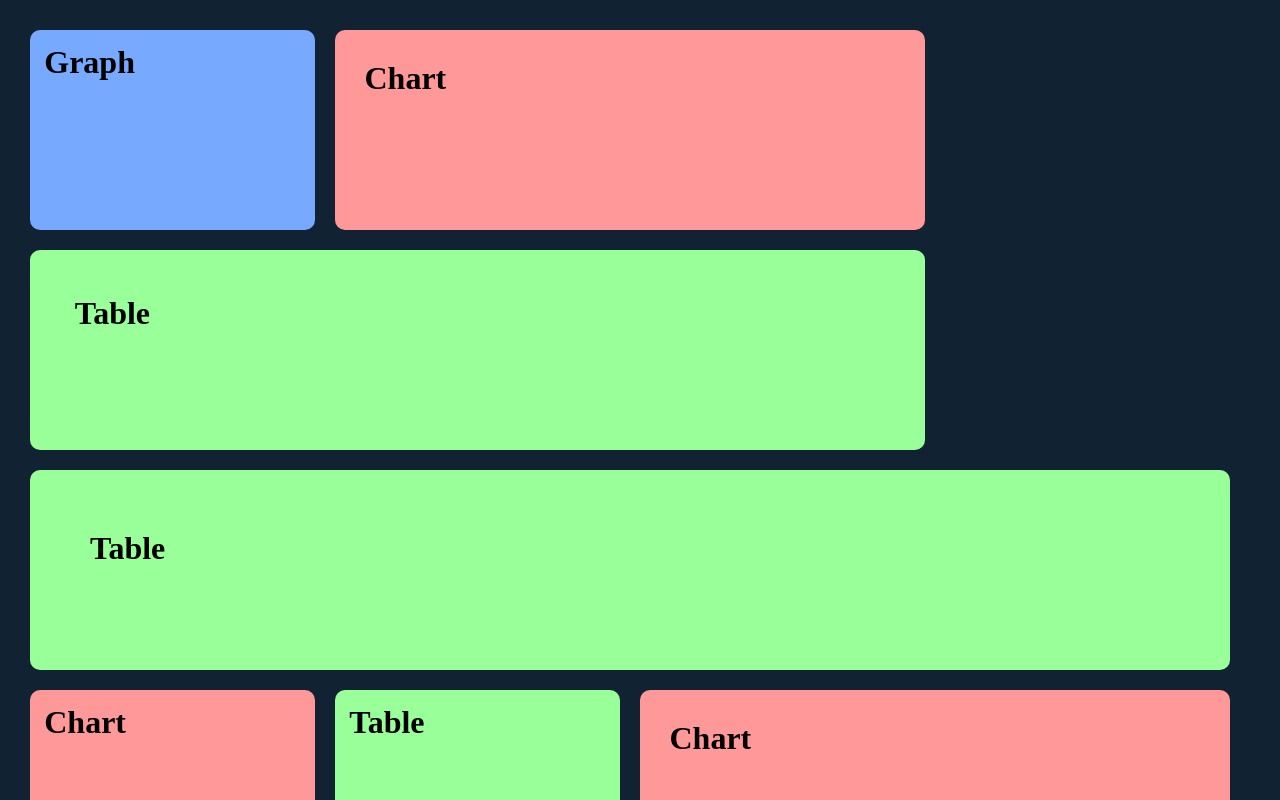
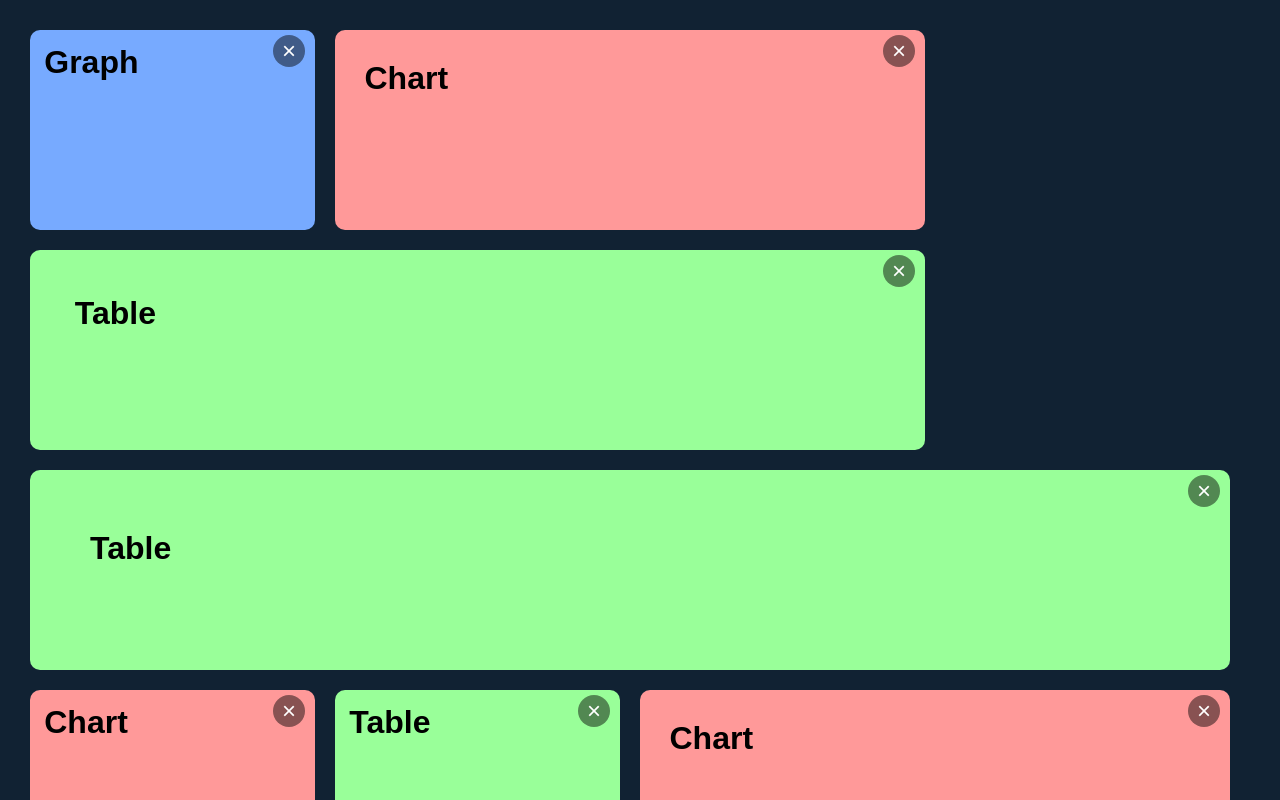
Before and after one commit to N-eeraj/vue-drag-n-drop, a Vue app: page / in a window 1280 px wide. Built offline with nearby package versions, Linux system fonts and the light colour scheme.

Commit message:
Added remove functionality

```diff
--- a/src/App.vue
+++ b/src/App.vue
@@ -1,12 +1,19 @@
 <script setup>
-import { ref } from 'vue'
+import { onMounted, ref } from 'vue'
 import WidgetBoard from './components/WidgetBoard.vue'
 import Widget from './components/Widget.vue'
 import Chart from './components/Chart.vue'
 import Table from './components/Table.vue'
 import Graph from './components/Graph.vue'
 
+import data from './data'
+
 const mainContainer = ref(null)
+
+const handleRemoveWidget = index => {
+  widgets.value.splice(index, 1)
+  console.log(widgets.value)
+}
 
 const handleWidgetMoved = ({x, y}, position) => {
   let completed = false
@@ -66,56 +73,7 @@ const handleWidgetMoved = ({x, y}, position) => {
   console.log(widgets.value)
 }
 
-const widgets = ref([
-  {
-    widget: 'graph',
-    cols: 3
-  },
-  {
-    widget: 'chart',
-    cols: 6
-  },
-  {
-    widget: 'table',
-    cols: 9
-  },
-  {
-    widget: 'table',
-    cols: 12
-  },
-  {
-    widget: 'chart',
-    cols: 3
-  },
-  {
-    widget: 'table',
-    cols: 3
-  },
-  {
-    widget: 'chart',
-    cols: 6
-  },
-  {
-    widget: 'table',
-    cols: 3
-  },
-  {
-    widget: 'table',
-    cols: 3
-  },
-  {
-    widget: 'table',
-    cols: 3
-  },
-  {
-    widget: 'graph',
-    cols: 3
-  },
-  {
-    widget: 'table',
-    cols: 6
-  }
-])
+const widgets = ref([])
 
 const getWidget = widget => {
   switch (widget) {
@@ -127,6 +85,10 @@ const getWidget = widget => {
       return Graph
   }
 }
+
+onMounted(() => {
+  widgets.value = data
+})
 </script>
 
 <template>
@@ -136,7 +98,8 @@ const getWidget = widget => {
       v-for="({widget, cols}, index) in widgets"
       :cols="cols"
       :key="index"
-      @rearrange="coords => handleWidgetMoved(coords, index)">
+      @rearrange="coords => handleWidgetMoved(coords, index)"
+      @remove="handleRemoveWidget(index)">
       <component v-bind:is="getWidget(widget)" />
     </Widget>
 
@@ -149,6 +112,7 @@ const getWidget = widget => {
   margin: 0;
   padding: 0;
   box-sizing: border-box;
+  font-family: sans-serif;
 }
 
 body {
--- a/src/components/Widget.vue
+++ b/src/components/Widget.vue
@@ -6,7 +6,10 @@ defineProps({
         default: 3
     }
 })
-const emit = defineEmits(['rearrange'])
+const emit = defineEmits([
+    'rearrange',
+    'remove'
+])
 
 const handleDragStart = ({target}) => {
     target.classList.add('dragging')
@@ -20,6 +23,10 @@ const handleDragEnd = event => {
     target.classList.remove('dragging')
     emit('rearrange', {x, y})
 }
+
+const handleRemove = () => {
+    emit('remove')
+}
 </script>
 
 <template>
@@ -30,13 +37,18 @@ const handleDragEnd = event => {
         @dragstart="handleDragStart"
         @touchstart="handleTouchStart"
         @dragend="handleDragEnd"
-        @touchend="handleDragEnd">
+        @touchend="handleDragEnd"
+        @click="handleRemove">
         <slot />
+        <button class="close-icon">
+            &times;
+        </button>
     </div>
 </template>
 
 <style scoped>
 .widget {
+    position: relative;
     height: 200px;
     border-radius: 10px;
     cursor: grab;
@@ -61,6 +73,25 @@ const handleDragEnd = event => {
     cursor: grabbing;
 }
 
+.close-icon {
+    position: absolute;
+    top: 5px;
+    right: 10px;
+    font-size: 24px;
+    width: 32px;
+    height: 32px;
+    padding: 5px;
+    border: none;
+    background-color: #0007;
+    color: #fff;
+    border-radius: 50%;
+    font-family: sans-serif;
+    line-height: 0;
+    cursor: pointer;
+}
+.close-icon:hover {
+    background-color: #a00;
+}
 @keyframes wiggle {
     from {
         transform: rotate(0.5deg);
--- /dev/null
+++ b/src/data.json
@@ -0,0 +1,50 @@
+[
+    {
+      "widget": "graph",
+      "cols": 3
+    },
+    {
+      "widget": "chart",
+      "cols": 6
+    },
+    {
+      "widget": "table",
+      "cols": 9
+    },
+    {
+      "widget": "table",
+      "cols": 12
+    },
+    {
+      "widget": "chart",
+      "cols": 3
+    },
+    {
+      "widget": "table",
+      "cols": 3
+    },
+    {
+      "widget": "chart",
+      "cols": 6
+    },
+    {
+      "widget": "table",
+      "cols": 3
+    },
+    {
+      "widget": "table",
+      "cols": 3
+    },
+    {
+      "widget": "table",
+      "cols": 3
+    },
+    {
+      "widget": "graph",
+      "cols": 3
+    },
+    {
+      "widget": "table",
+      "cols": 6
+    }
+  ]
```
